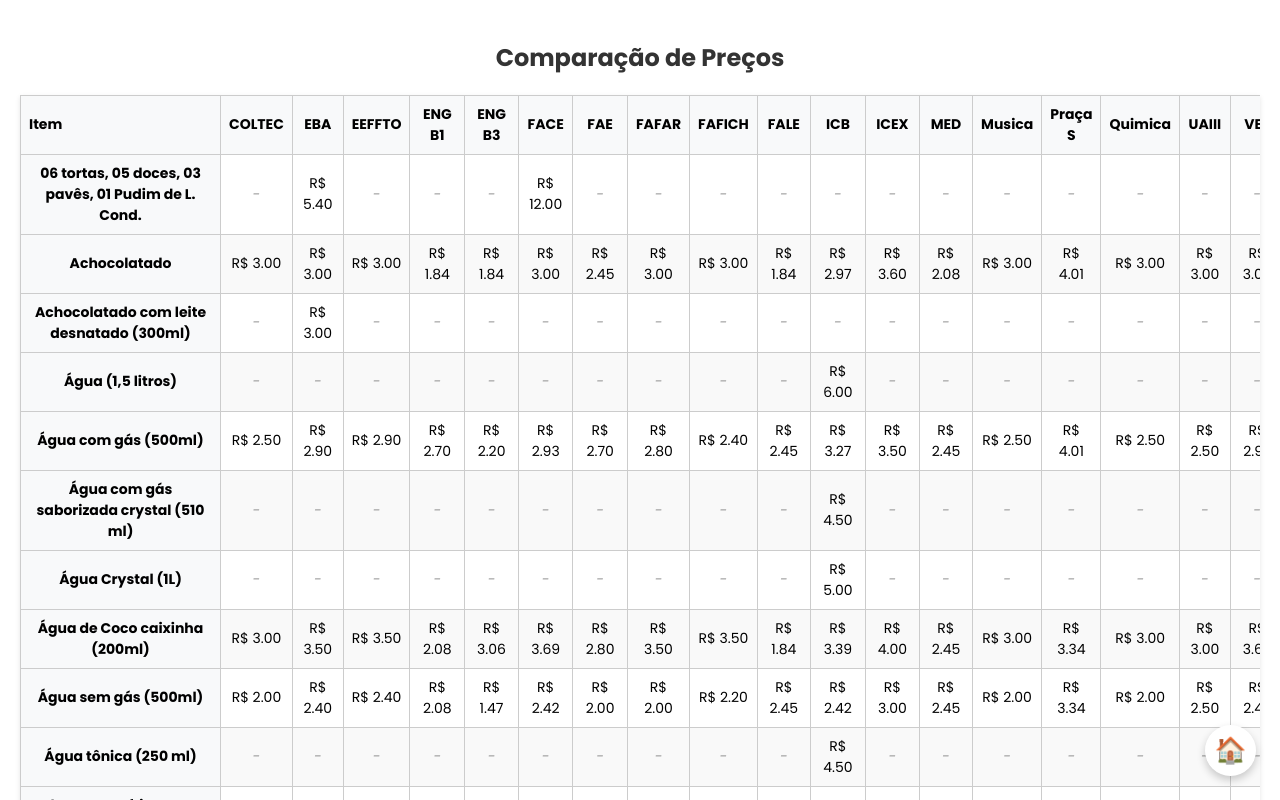
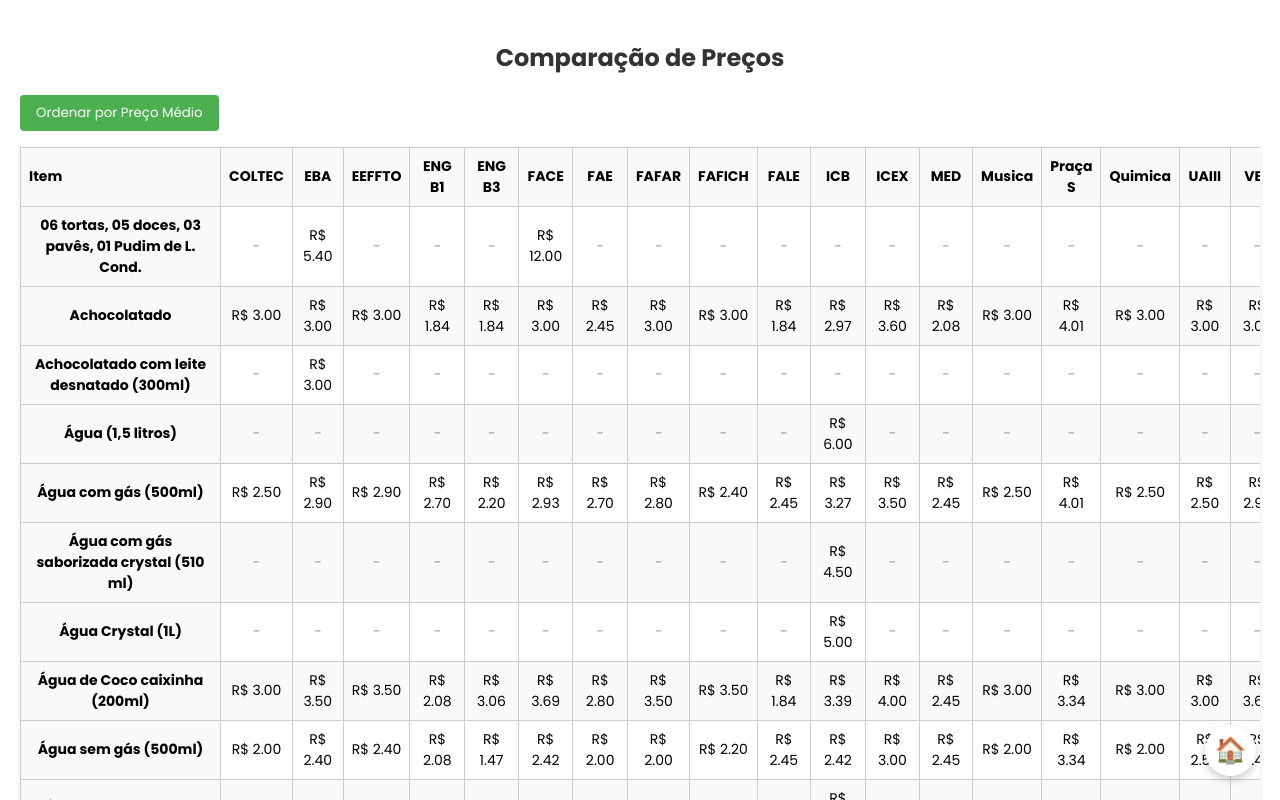
Before and after one commit to Lucas-Rezende/Onde-tem-na-UFMG, an Angular app: page /comparar-precos in a window 1280 px wide. Shown: the top 800 px of the page. Built offline with nearby package versions, Linux system fonts and the light colour scheme.

Commit message:
Implementação de ordenação da tabela de comparação de preços

```diff
--- a/src/app/modules/comparar-precos/comparar-precos.component.css
+++ b/src/app/modules/comparar-precos/comparar-precos.component.css
@@ -120,3 +120,23 @@ h2 {
   color: #999;
   font-style: italic;
 }
+
+.sort-button {
+  background-color: #4CAF50;
+  color: white;
+  padding: 8px 16px;
+  border: none;
+  border-radius: 4px;
+  cursor: pointer;
+  margin-bottom: 16px;
+  transition: background-color 0.3s;
+}
+
+.sort-button:hover {
+  background-color: #45a049;
+}
+
+.average-price {
+  font-weight: bold;
+  background-color: #f8f8f8;
+}
--- a/src/app/modules/comparar-precos/comparar-precos.component.html
+++ b/src/app/modules/comparar-precos/comparar-precos.component.html
@@ -1,5 +1,9 @@
 <div class="comparison-container">
   <h2>Comparação de Preços</h2>
+
+  <button (click)="toggleModoVisualizacao()" class="sort-button">
+    {{ modoVisualizacao === 'alfabetica' ? 'Ordenar por Preço Médio' : 'Ordenar Alfabeticamente' }}
+  </button>
 
   <div class="table-wrapper">
     <table class="price-comparison-table">
@@ -7,6 +11,7 @@
         <tr>
           <th class="item-header">Item</th>
           <th *ngFor="let lanchonete of lanchonetes">{{ lanchonete.Nome }}</th>
+          <th *ngIf="modoVisualizacao === 'precoMedio'">Preço Médio</th>
         </tr>
       </thead>
       <tbody>
@@ -20,6 +25,9 @@
               <span class="nao-disponivel">-</span>
             </ng-template>
           </td>
+          <td *ngIf="modoVisualizacao === 'precoMedio'" class="average-price">
+            R$ {{ calcularPrecoMedio(item).toFixed(2) }}
+          </td>
         </tr>
       </tbody>
     </table>
--- a/src/app/modules/comparar-precos/comparar-precos.component.ts
+++ b/src/app/modules/comparar-precos/comparar-precos.component.ts
@@ -15,9 +15,33 @@ export class CompararPrecosComponent {
 
   itens : any [] = dataprecos;
   lanchonetes : any [] = datalanchonetes.lanchonetes;
+  modoVisualizacao: 'alfabetica' | 'precoMedio' = 'alfabetica';
 
   ngOnInit() {
-    this.itens.sort((a, b) => a.Item.localeCompare(b.Item));
+    this.ordenarItens();
+  }
+
+  toggleModoVisualizacao() {
+    this.modoVisualizacao = this.modoVisualizacao === 'alfabetica' ? 'precoMedio' : 'alfabetica';
+    this.ordenarItens();
+  }
+
+  ordenarItens() {
+    if (this.modoVisualizacao === 'alfabetica') {
+      this.itens.sort((a, b) => a.Item.localeCompare(b.Item));
+    } else {
+      this.itens.sort((a, b) => this.calcularPrecoMedio(a) - this.calcularPrecoMedio(b));
+    }
+  }
+
+  calcularPrecoMedio(item: any): number {
+    const precos = this.lanchonetes
+      .map(l => item[l.Nome])
+      .filter(preco => preco && preco !== '-')
+      .map(preco => parseFloat(preco));
+
+    if (precos.length === 0) return Infinity;
+    return precos.reduce((sum, preco) => sum + preco, 0) / precos.length;
   }
 
   getPreco(item: any, nomeLanchonete: string): string | null {
```
Also changed, not shown: 1 other file (tests, documents, lock files or other folders).
